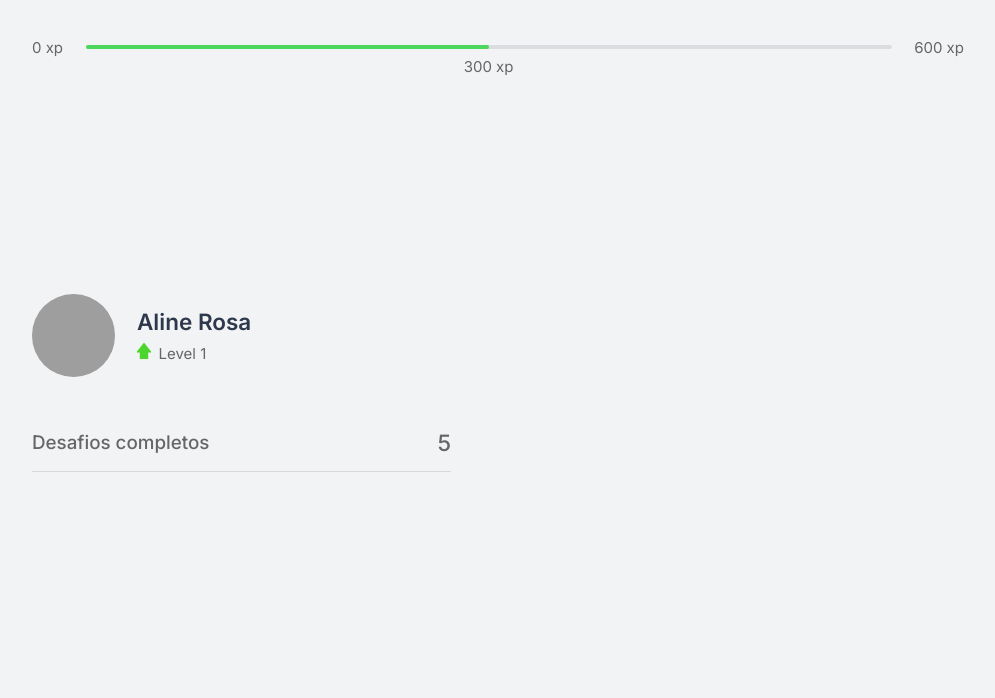
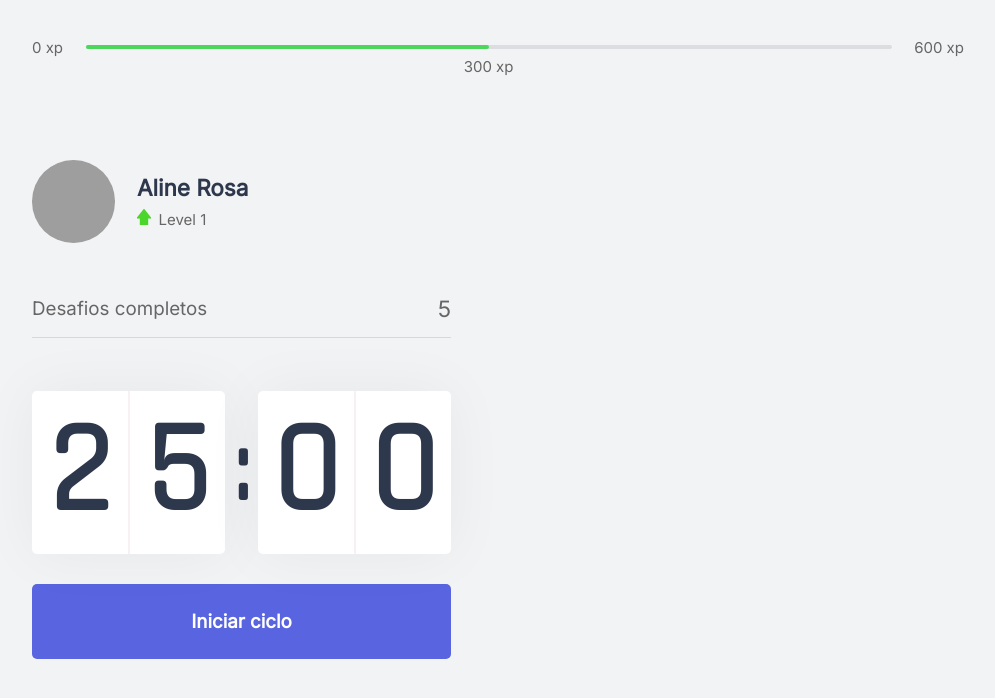
Before and after one commit to alinecbsr/focus_technique-next, a Next.js app: page / in a window 1280 px wide. Shown: the top 698 px of the page, without its empty margins (142-1137 px from the left). Built offline with nearby package versions, Linux system fonts and the light colour scheme; grey boxes are pictures that could not be loaded.

Commit message:
Implementado componente Countdown e seu estilo

```diff
--- /dev/null
+++ b/src/components/Countdown.tsx
@@ -0,0 +1,25 @@
+import styles from '../styles/components/Countdown.module.css';
+
+export function Countdown() {
+  return (
+    <div>
+      <div className={styles.countdownContainer}>
+        <div>
+          <span>2</span>
+          <span>5</span>
+        </div>
+        <span>:</span>
+        <div>
+          <span>0</span>
+          <span>0</span>
+        </div>
+      </div>
+      <button
+              type="button"
+              className={styles.countdownButton}
+            >
+              Iniciar ciclo
+            </button>
+    </div>
+  );
+}
--- a/src/pages/_document.tsx
+++ b/src/pages/_document.tsx
@@ -6,12 +6,21 @@
     return (
       <Html>
         <Head>
-          <link rel="preconnect" href="https://fonts.gstatic.com" />
-          <link href="https://fonts.googleapis.com/css2?family=Inter:wght@400;500;600&family=Rajdhani:wght@600&display=swap" rel="stylesheet" />
+          <link
+          href="favicon.png" type="image/png"
+          rel="shortcut icon"  />
+          <link
+            href="https://fonts.googleapis.com/css?family=Inter"
+            rel="stylesheet"
+          />
+          <link
+            href="https://fonts.googleapis.com/css?family=Rajdhani"
+            rel="stylesheet"
+          />
         </Head>
         <body>
-          <Main/>
-          <NextScript/>
+          <Main />
+          <NextScript />
         </body>
       </Html>
     );
--- a/src/pages/index.tsx
+++ b/src/pages/index.tsx
@@ -1,4 +1,6 @@
+import Head from 'next/head';
 import { CompletedChallenges } from '../components/CompletedChallenges';
+import { Countdown } from '../components/Countdown';
 import { ExperienceBar } from "../components/ExperienceBar";
 import { Profile } from '../components/Profile';
 
@@ -7,11 +9,15 @@
 export default function Home() {
   return (
     <div className={styles.container}>
+      <Head>
+        <title>Home | move.it</title>
+      </Head>
       <ExperienceBar/>
       <section>
         <div>
           <Profile/>
           <CompletedChallenges/>
+          <Countdown/>
         </div>
         <div>
 
--- /dev/null
+++ b/src/styles/components/Countdown.module.css
@@ -0,0 +1,72 @@
+.countdownContainer {
+  display: flex;
+  align-items: center;
+  font-family: Rajdhani;
+  font-weight: 600;
+  color: var(--title);
+}
+
+.countdownContainer > div {
+  flex: 1;
+  display: flex;
+  align-items: center;
+  justify-content: space-evenly;
+  background: var(--white);
+  box-shadow: 0 0 60px rgba(0, 0, 0, 0.05);
+  border-radius: 5px;
+  font-size: 8.5rem;
+  text-align: center;
+}
+
+.countdownContainer > div span {
+  flex: 1;
+}
+
+.countdownContainer > div span:first-child {
+  border-right: 1px solid #f8f1f3;
+}
+
+.countdownContainer > div span:last-child {
+  border-left: 1px solid #f8f1f3;
+}
+
+.countdownContainer > span {
+  font-size: 6.25rem;
+  margin: 0 0.5rem;
+}
+
+.countdownButton {
+  width: 100%;
+  height: 5rem;
+  margin-top: 2rem;
+  display: flex;
+  align-items: center;
+  justify-content: center;
+  border: 0;
+  border-radius: 5px;
+  background: var(--blue);
+  color: var(--white);
+  font-size: 1.25rem;
+  font-weight: 600;
+  transition: background-color 0.2s;
+}
+
+.countdownButton:not(:disabled):hover {
+  background: var(--blue-dark);
+}
+
+.countdownButtonActive {
+  background: var(--white);
+  color: var(--title);
+}
+
+.countdownButtonActive:not(:disabled):hover {
+  background: var(--red);
+  color: var(--white);
+}
+
+.countdownButton:disabled {
+  background: var(--white);
+  color: var(--text);
+  cursor: not-allowed;
+}
--- a/src/styles/global.css
+++ b/src/styles/global.css
@@ -5,7 +5,7 @@
 }
 
 :root {
-  --withe: #fff;
+  --white: #fff;
   --background: #f2f3f5;
   --gray-line: #DCDDE0;
   --text: #666666;
```
